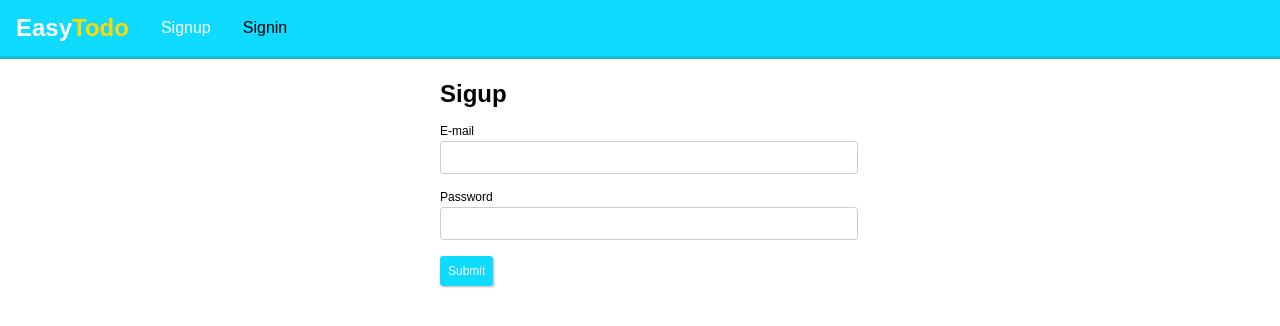
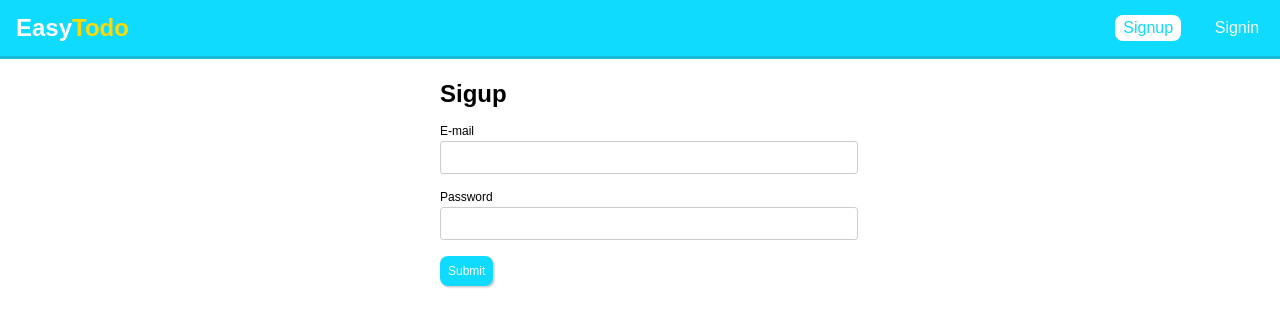
Before and after one commit to gabrielfs7/graphql-sample-app, a React (Create React App) app in the folder frontend/: page /signup in a window 1280 px wide. Shown: the top 326 px of the page. Built offline with nearby package versions, Linux system fonts and the light colour scheme; the HTML template or start-up script is replaced by a standard one.

Commit message:
Addind task creation modal

```diff
--- a/frontend/src/App.js
+++ b/frontend/src/App.js
@@ -41,7 +41,7 @@ class App extends Component {
             tokenExpiresIn: null
         });
 
-        console.log('LOGIN - App state changed: ', this.state);
+        console.log('LOGOUT - App state changed: ', this.state);
     };
 
     /**
--- /dev/null
+++ b/frontend/src/components/Backdrop/Backdrop.css
@@ -0,0 +1,8 @@
+.backdrop {
+    position: fixed;
+    top: 0;
+    left: 0;
+    height: 100vh; /* 100% viewport */
+    width: 100%;
+    background: rgba(0, 0, 0, 0.75);
+}
--- /dev/null
+++ b/frontend/src/components/Backdrop/Backdrop.js
@@ -0,0 +1,9 @@
+import React from 'react';
+
+import './Backdrop.css';
+
+const backdrop = props => (
+    <div className="backdrop"></div>
+);
+
+export default backdrop;
--- /dev/null
+++ b/frontend/src/components/Modal/Modal.css
@@ -0,0 +1,40 @@
+.modal {
+    width: 90%;
+    background: white;
+    box-shadow: 0 2px 8px rgba(0, 0, 0, 0.26);
+    position: fixed;
+    top: 20vh; /* 20% of viewport height */
+    left: 5%;
+    border-radius: 0.5rem;
+}
+
+.modal__header {
+    padding: 1rem;
+    background: #0edbff;
+    color: white;
+    border-top-right-radius: 0.5rem;
+    border-top-left-radius: 0.5rem;
+}
+
+.modal__header h1 {
+    margin: 0;
+    font-size: 1.25rem;
+}
+
+.modal__content {
+    padding: 1rem;
+}
+
+.modal__actions {
+    display: flex;
+    justify-content: flex-end;
+    padding: 1rem;
+}
+
+/* Only apply these styles for bigger screens. */
+@media (min-width: 768px) {
+    .modal {
+        width: 30rem;
+        left: calc((100% - 30rem) / 2);
+    }
+}
--- /dev/null
+++ b/frontend/src/components/Modal/Modal.js
@@ -0,0 +1,34 @@
+import React from 'react';
+import './Modal.css';
+
+/**
+ * Application default Modal component.
+ *
+ * @param {*} props
+ */
+const modal = props => (
+    <div className="modal">
+        <header className="modal__header">
+            <h1>{props.title}</h1>
+        </header>
+        <section className="modal__content">{props.children}</section>
+        <section className="modal__actions">
+            {
+                /**
+                 * Display button id prop is true.
+                 */
+                props.canCancel && (
+                    <button className="btn">Cancel</button>
+                )}
+            {
+                /**
+                 * Display button id prop is true.
+                 */
+                props.canConfirm && (
+                    <button className="btn">Confirm</button>
+                )}
+        </section>
+    </div>
+);
+
+export default modal;
--- a/frontend/src/components/Navigation/MainNavigation.css
+++ b/frontend/src/components/Navigation/MainNavigation.css
@@ -22,26 +22,41 @@
 }
 
 .main-navigation__items {
-   margin: 0 0 0 1.5ream;
+    position: fixed;
+    right: 0;
+    margin: 0 0 0 1.5rem;
+    display: flex;
+    justify-content: flex-end;
+    float: right;
 }
 
 .main-navigation__items ul {
     display: flex;
+    justify-content: flex-end;
     list-style: none;
     padding: 0;
     margin: 0;
 }
 
 .main-navigation__items ul li {
-    margin: 0 1rem;
+    margin: 0 0.8rem;
 }
 
-.main-navigation__items a {
+.main-navigation__items button, .main-navigation__items a {
+    padding: 0.25rem 0.5rem;
+    font: inherit;
     text-decoration: none;
-    color: #000;
+    color: #fff;
+    background: transparent;
+    border: none;
+    cursor: pointer;
+    vertical-align: middle;
+    margin: 0;
+    float: right;
 }
 
-.main-navigation__items a:hover,
-.main-navigation__items a.active {
-    color: #ffffff;
+.main-navigation__items a:hover, .main-navigation__items a.active, .main-navigation__items button:hover, .main-navigation__items button.active {
+    color: #0edbff;
+    background: #ffffff;
+    border-radius: 0.5rem;
 }
--- a/frontend/src/components/Navigation/MainNavigation.js
+++ b/frontend/src/components/Navigation/MainNavigation.js
@@ -24,19 +24,14 @@ const mainNavigation = props => (
                                  * Only displays signup if user is not signed in
                                  */
                                 !context.token && (
+                                    <React.Fragment>
                                         <li>
                                             <NavLink to="/signup">Signup</NavLink>
                                         </li>
-                                )
-                            }
-                            {
-                                /**
-                                 * Only displays sigin if user is not signed in
-                                 */
-                                !context.token && (
                                         <li>
                                             <NavLink to="/signin">Signin</NavLink>
                                         </li>
+                                    </React.Fragment>
                                 )
                             }
                             {
@@ -44,9 +39,14 @@ const mainNavigation = props => (
                                  * Only list tasks is user is signed in
                                  */
                                 context.token && (
+                                    <React.Fragment>
                                         <li>
                                             <NavLink to="/tasks">Tasks</NavLink>
                                         </li>
+                                        <li>
+                                            <button onClick={context.logout}>Logout</button>
+                                        </li>
+                                    </React.Fragment>
                                 )
                             }
                         </ul>
--- a/frontend/src/pages/AbstractSignPage.js
+++ b/frontend/src/pages/AbstractSignPage.js
@@ -78,7 +78,7 @@ class AbstractSignPage extends React.Component {
                     <input type="password" required id="password" ref={this.passwordElment} />
                 </div>
                 <div className="form-actions">
-                    <button type="submit">Submit</button>
+                    <button type="submit" className="btn">Submit</button>
                 </div>
             </form>
         );
--- a/frontend/src/pages/Form.css
+++ b/frontend/src/pages/Form.css
@@ -24,10 +24,10 @@
     border: 1px solid #ccc;
 }
 
-.form .form-actions button {
+.btn {
     padding: 0.5rem;
     margin-right: 0.5rem;
-    border-radius: 0.2rem;
+    border-radius: 0.5rem;
     color: #ffffff;
     background: #0edbff;
     border: none;
@@ -36,8 +36,15 @@
     cursor: pointer;
 }
 
-.form .form-actions button:hover,
-.form .form-actions button:active {
-    background: #17bbd8;
+.btn:hover,
+.btn:active {
+    background: #0edbff;
     color: #ccc;
 }
+
+.actions {
+    width: 90%;
+    padding: 1rem;
+    border: 1px solid #0edbff;
+    border-radius: 0.5rem;
+}
--- a/frontend/src/pages/TasksPage.js
+++ b/frontend/src/pages/TasksPage.js
@@ -1,12 +1,43 @@
 import React, { Component } from 'react';
+import Modal from '../components/Modal/Modal'
+import Backdrop from '../components/Backdrop/Backdrop';
+
+import './Form.css';
 
 class TasksPage extends Component {
+    state = {
+        creatingTask: false
+    };
+
+    startCreateEventHandler = () => {
+        this.setState({ creatingTask: true });
+    }
+
     /**
      * Render JSX component.
      */
     render() {
         return (
-            <h1>Tasks Page</h1>
+            <React.Fragment>
+                {
+                    /**
+                     * Only open modal when creating task.
+                     */
+                    this.state.creatingTask && (
+                        <React.Fragment>
+                            <Backdrop />
+                            <Modal
+                                title="Add Task"
+                                canCancel
+                                canConfirm>
+                                <p>My Modal content</p>
+                            </Modal>
+                        </React.Fragment>
+                    )}
+                <div className="actions">
+                    <button className="btn" onClick={this.startCreateEventHandler}>Create Task</button>
+                </div>
+            </React.Fragment>
         );
     }
 }
```
Lines whose indentation alone changed are shown as unchanged.
